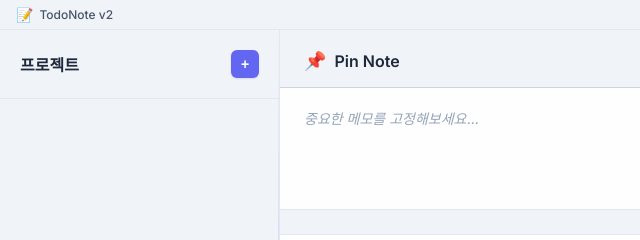
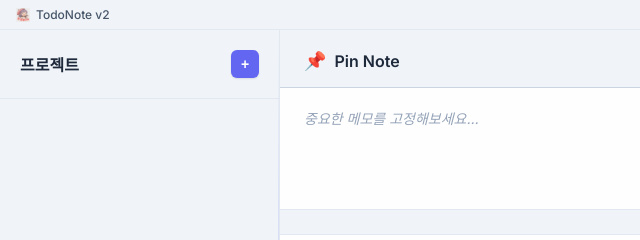
Before and after one commit to earlgrey940208/todo_note_ver2, an Electron app: page src/renderer/index.html in a window 1400 px wide. Shown: the top 240 px of the page, 0-640 px from the left. Drawn offline with Linux system fonts and the light colour scheme; no server answers.

Commit message:
제목 표시 아이콘을 icon.ico로 변경

```diff
--- a/src/renderer/index.html
+++ b/src/renderer/index.html
@@ -15,7 +15,7 @@
         <div class="titlebar">
             <div class="titlebar-drag">
                 <div class="app-title">
-                    <span class="app-icon">📝</span>
+                    <img src="../../icon.ico" alt="TodoNote" class="app-icon">
                     TodoNote v2
                 </div>
             </div>
--- a/src/renderer/styles/main.css
+++ b/src/renderer/styles/main.css
@@ -99,7 +99,9 @@ body {
 }
 
 .app-icon {
-    font-size: 14px;
+    width: 14px;
+    height: 14px;
+    object-fit: contain;
 }
 
 .window-controls {
```
